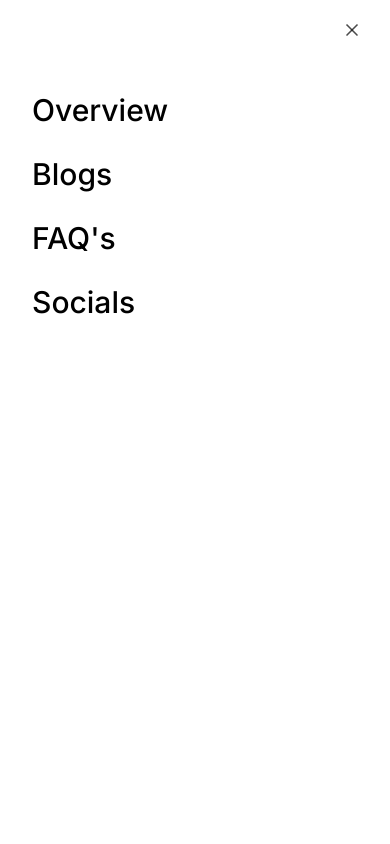
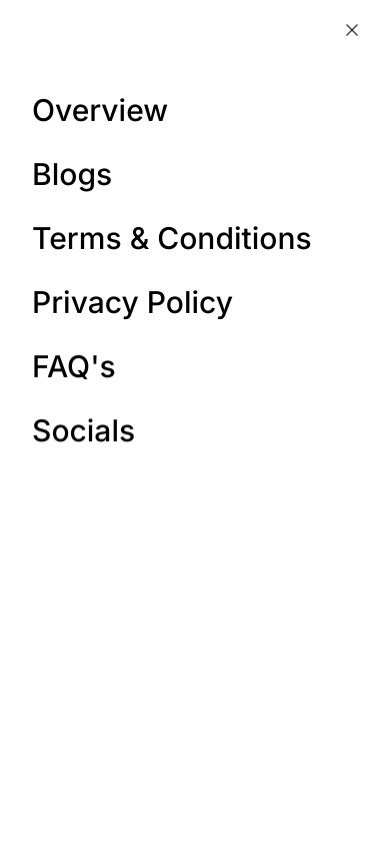
Before and after one commit to farzeenilyaszargar/nap-ide, a Next.js app: page / in a window 390 px wide. Both pictures are taken after a click on the button "Open menu". Shown: the top 844 px of the page. Built offline with nearby package versions, Linux system fonts and the light colour scheme.

Commit message:
Update mobile menu links and socials

```diff
--- a/components/header.tsx
+++ b/components/header.tsx
@@ -116,15 +116,6 @@ export default function Header() {
                                         X
                                     </Link>
                                     <Link
-                                        href="https://www.linkedin.com/in/naphq/"
-                                        target="_blank"
-                                        onClick={() => setMobileMenuOpen(false)}
-                                        className="menu-item rounded-md px-2 py-2 text-3xl font-medium text-black transition hover:bg-black/5"
-                                        style={{ animationDelay: "140ms" }}
-                                    >
-                                        Linkedin
-                                    </Link>
-                                    <Link
                                         href="https://www.youtube.com/@napHQ"
                                         target="_blank"
                                         onClick={() => setMobileMenuOpen(false)}
@@ -153,17 +144,33 @@ export default function Header() {
                                         Blogs
                                     </Link>
                                     <Link
+                                        href="/tc"
+                                        onClick={() => setMobileMenuOpen(false)}
+                                        className="menu-item rounded-md px-2 py-2 text-3xl font-medium text-black transition hover:bg-black/5"
+                                        style={{ animationDelay: "240ms" }}
+                                    >
+                                        Terms &amp; Conditions
+                                    </Link>
+                                    <Link
+                                        href="/privacy"
+                                        onClick={() => setMobileMenuOpen(false)}
+                                        className="menu-item rounded-md px-2 py-2 text-3xl font-medium text-black transition hover:bg-black/5"
+                                        style={{ animationDelay: "340ms" }}
+                                    >
+                                        Privacy Policy
+                                    </Link>
+                                    <Link
                                         href="/faqs"
                                         onClick={() => setMobileMenuOpen(false)}
                                         className="menu-item rounded-md px-2 py-2 text-3xl font-medium text-black transition hover:bg-black/5"
-                                        style={{ animationDelay: "240ms" }}
+                                        style={{ animationDelay: "440ms" }}
                                     >
                                         FAQ&apos;s
                                     </Link>
                                     <button
                                         onClick={() => setShowSocials(true)}
                                         className="menu-item rounded-md px-2 py-2 text-left text-3xl font-medium text-black transition hover:bg-black/5"
-                                        style={{ animationDelay: "340ms" }}
+                                        style={{ animationDelay: "540ms" }}
                                     >
                                         Socials
                                     </button>
```
